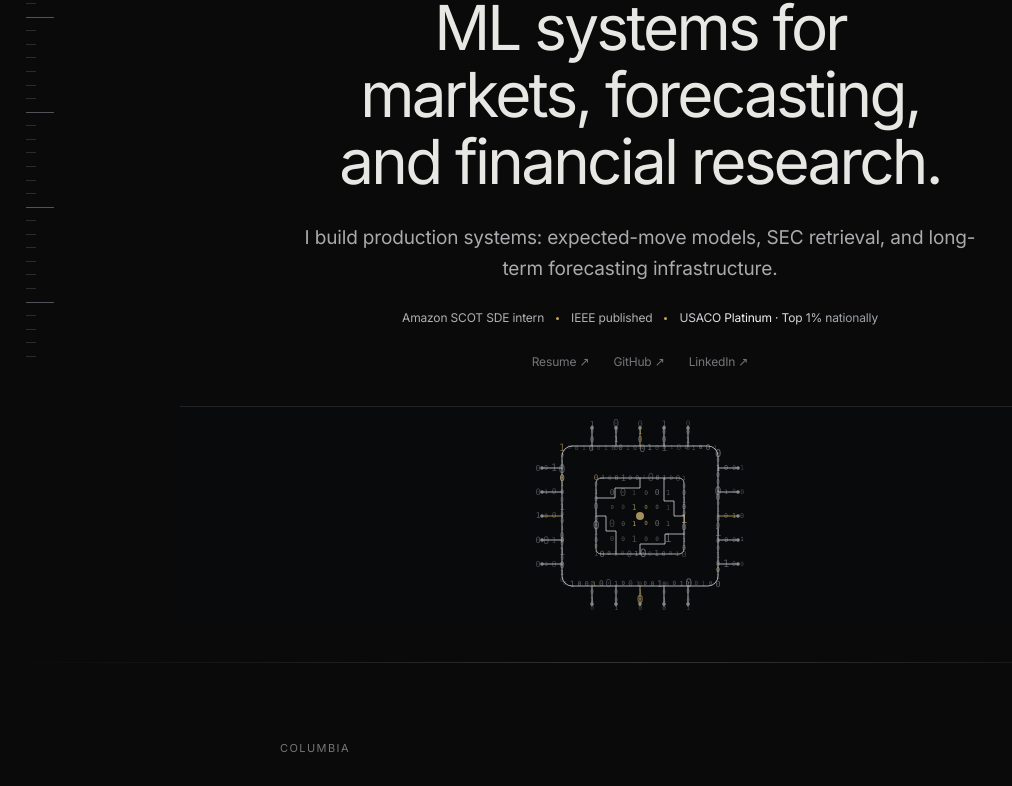
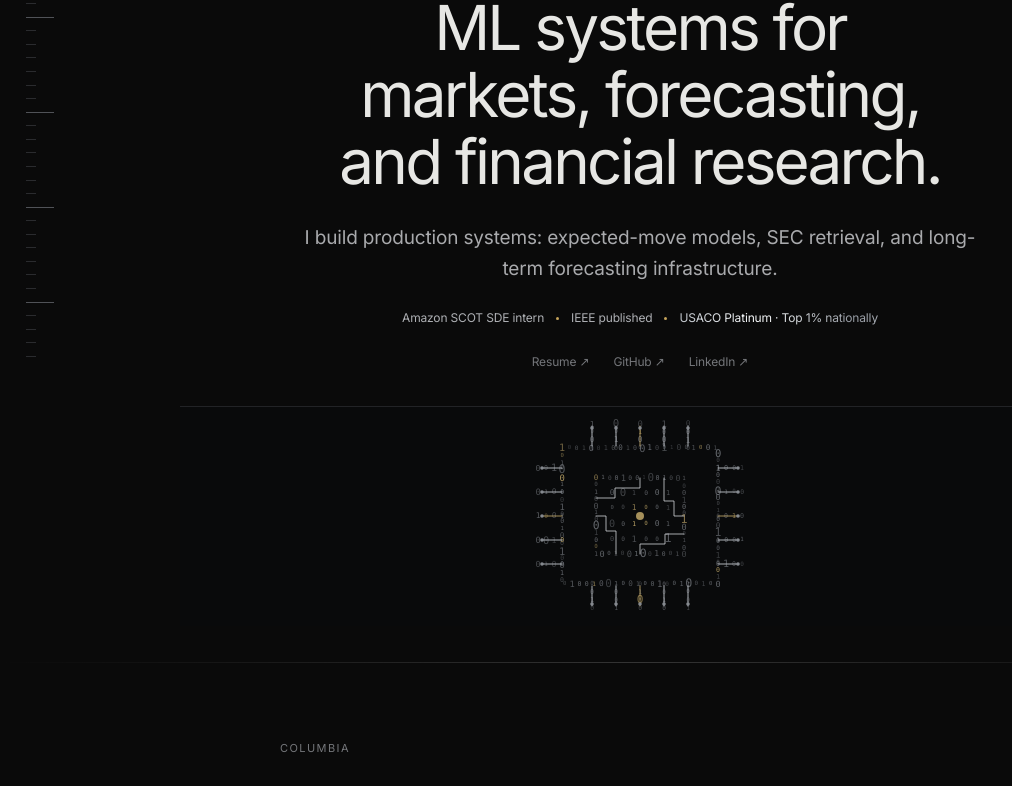
Before and after one commit to kenchengkc/personal-website, a Next.js app: page / in a window 1280 px wide. Shown: the part 403-1189 px from the top of the page, without its empty margins (0-1012 px from the left). Built offline with nearby package versions, Linux system fonts and the light colour scheme.

Commit message:
Remove visible circuit guide boxes

```diff
--- a/components/hero/BinaryRainArtwork.tsx
+++ b/components/hero/BinaryRainArtwork.tsx
@@ -200,25 +200,6 @@ export function BinaryRainArtwork() {
         viewBox="0 0 240 180"
         role="presentation"
       >
-        <rect
-          className="circuit-path"
-          x="42"
-          y="20"
-          width="156"
-          height="140"
-          rx="10"
-          pathLength="1"
-        />
-        <rect
-          className="circuit-path circuit-path-inner"
-          x="76"
-          y="52"
-          width="88"
-          height="76"
-          rx="5"
-          pathLength="1"
-        />
-
         {[42, 66, 90, 114, 138].map((y, index) => (
           <g key={`h-${y}`}>
             <path
```
